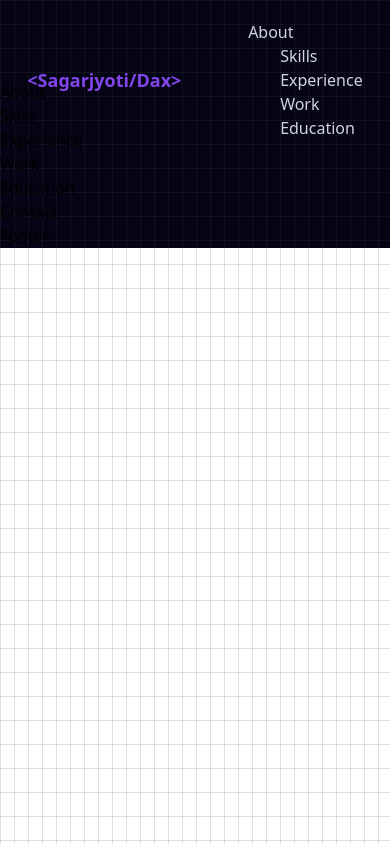
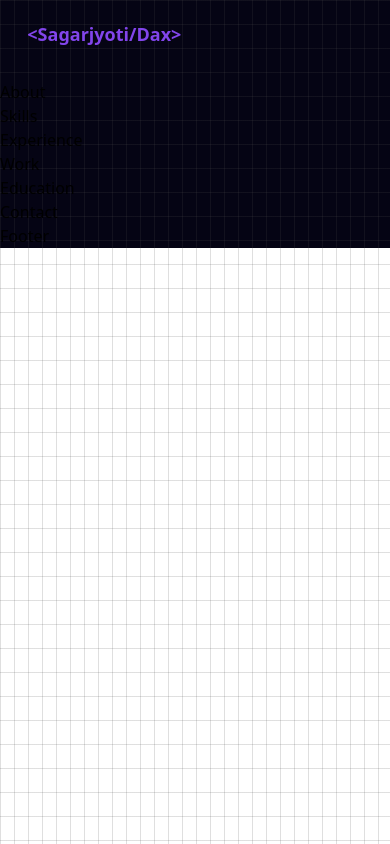
Before and after one commit to JySagar/portfolio-website, a React (Vite) app: page / in a window 390 px wide. Built offline with nearby package versions, Linux system fonts and the light colour scheme.

Commit message:
adding Social media icons

```diff
--- a/src/components/Navbar/Navbar.jsx
+++ b/src/components/Navbar/Navbar.jsx
@@ -50,7 +50,7 @@ const Navbar = () => {
           <span className="text-[#8245ec]">&gt;</span>
         </div>
         {/*Desktop Menu*/}
-        <ul className="md:flex space-x-8 text-gray-300">
+        <ul className="hidden md:flex space-x-8 text-gray-300">
           {menuItems.map((item) => {
             return (
               <li
@@ -70,6 +70,10 @@ const Navbar = () => {
             );
           })}
         </ul>
+        {/* Social Media icons */}
+        <div className="hidden md:flex space-x-4">
+          <a href=""></a>
+        </div>
       </div>
     </nav>
   );
```
